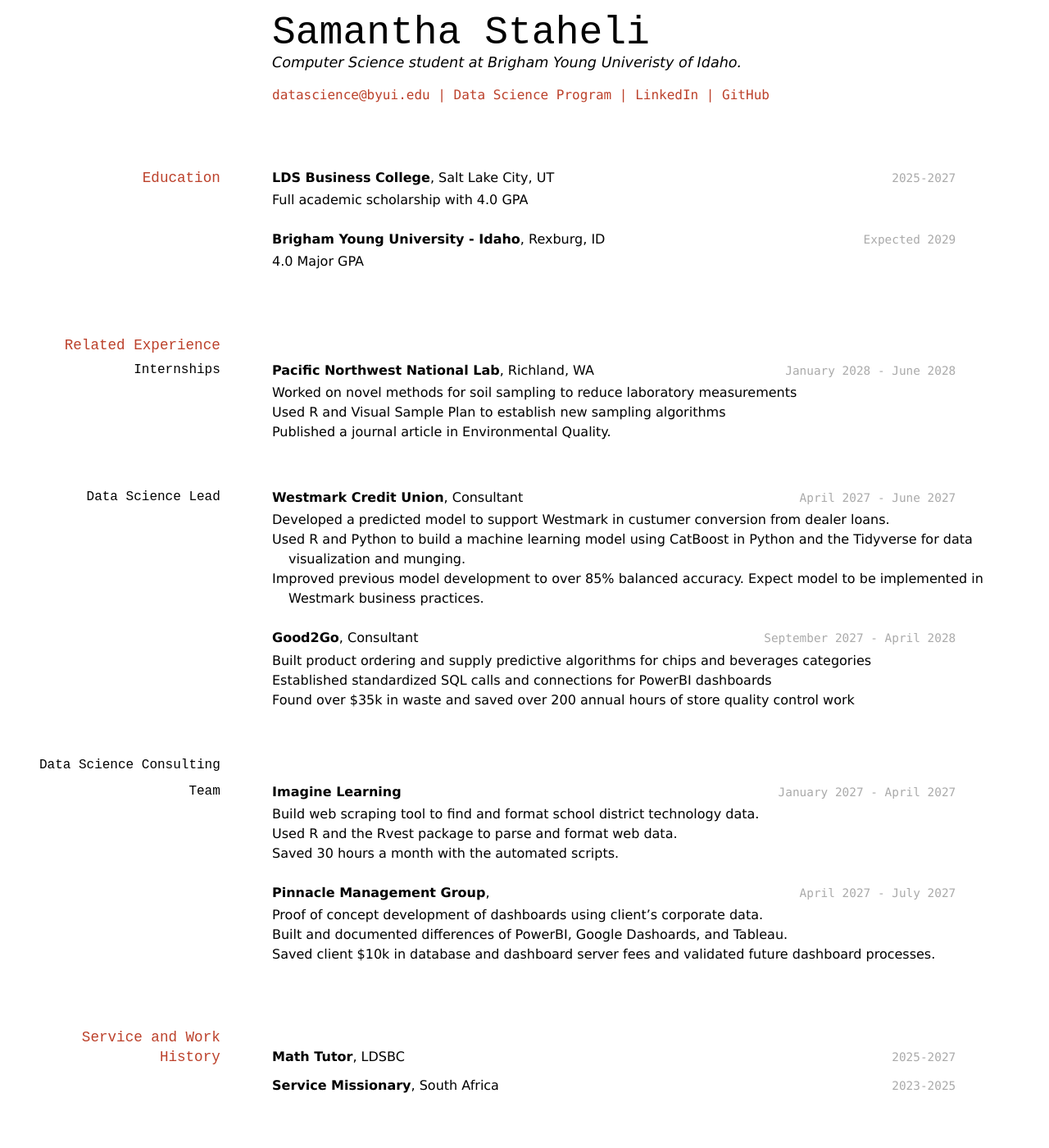
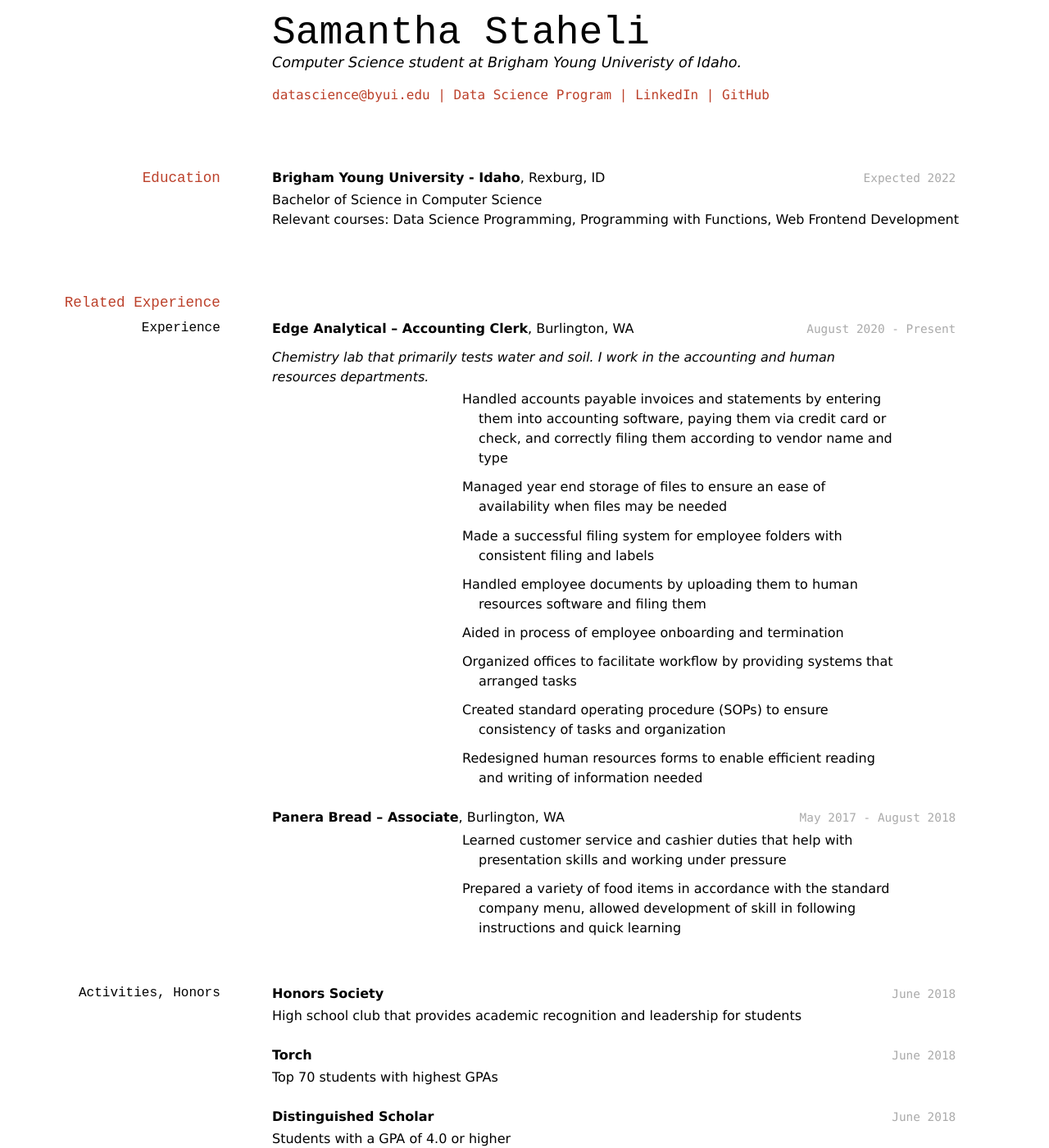
Before and after one commit to byuids-resumes/staheli-resume, a Jekyll site: the page built from docs/index.md, in a window 1280 px wide and 1400 px high. Shown: the whole window at 82% size. Built offline with Jekyll 4.4.1, drawn with Linux system fonts in a browser that asks for light colours; some of the changed text lies outside the part shown.

Commit message:
copied from resume

```diff
--- a/docs/index.md
+++ b/docs/index.md
@@ -16,71 +16,80 @@ Computer Science student at Brigham Young Univeristy of Idaho.
 
 ## Education
 
-`2025-2027`
-__LDS Business College__, Salt Lake City, UT
-
-- Full academic scholarship with 4.0 GPA
-
-`Expected 2029`
+`Expected 2022`
 __Brigham Young University - Idaho__, Rexburg, ID
 
-- 4.0 Major GPA
-
+- Bachelor of Science in Computer Science
+- Relevant courses: Data Science Programming, Programming with Functions, Web Frontend Development
 
 ## Related Experience
 
-### Internships
+### Experience
 
-`January 2028 - June 2028`
-__Pacific Northwest National Lab__, Richland, WA
+`August 2020 - Present`
+__Edge Analytical – Accounting Clerk__, Burlington, WA
 
-- Worked on novel methods for soil sampling to reduce laboratory measurements
-- Used R and Visual Sample Plan to establish new sampling algorithms
-- Published a journal article in Environmental Quality.
+_Chemistry lab that primarily tests water and soil. I work in the accounting and human resources departments._
 
-### Data Science Lead
+- Handled accounts payable invoices and statements by entering them into accounting software, paying them via credit card or check, and correctly filing them according to vendor name and type
 
-`April 2027 - June 2027`
-__Westmark Credit Union__, Consultant
+- Managed year end storage of files to ensure an ease of availability when files may be needed
 
-- Developed a predicted model to support Westmark in custumer conversion from dealer loans.
-- Used R and Python to build a machine learning model using CatBoost in Python and the Tidyverse for data visualization and munging.
-- Improved previous model development to over 85% balanced accuracy. Expect model to be implemented in Westmark business practices.
+- Made a successful filing system for employee folders with consistent filing and labels
 
-`September 2027 - April 2028`
-__Good2Go__, Consultant
+- Handled employee documents by uploading them to human resources software and filing them
 
-- Built product ordering and supply predictive algorithms for chips and beverages categories
-- Established standardized SQL calls and connections for PowerBI dashboards
-- Found over $35k in waste and saved over 200 annual hours of store quality control work
+- Aided in process of employee onboarding and termination
 
-### Data Science Consulting Team
+- Organized offices to facilitate workflow by providing systems that arranged tasks
 
-`January 2027 - April 2027`
-__Imagine Learning__
+- Created standard operating procedure (SOPs) to ensure consistency of tasks and organization
 
-- Build web scraping tool to find and format school district technology data.
-- Used R and the Rvest package to parse and format web data.
-- Saved 30 hours a month with the automated scripts.
-
-`April 2027 - July 2027`
-__Pinnacle Management Group__,
-
-- Proof of concept development of dashboards using client's corporate data.
-- Built and documented differences of PowerBI, Google Dashoards, and Tableau.
-- Saved client $10k in database and dashboard server fees and validated future dashboard processes.
+- Redesigned human resources forms to enable efficient reading and writing of information needed
 
 
-## Service and Work History
+`May 2017 - August 2018`
+__Panera Bread – Associate__, Burlington, WA
 
-`2025-2027`
-__Math Tutor__, LDSBC
+- Learned customer service and cashier duties that help with presentation skills and working under pressure
 
+- Prepared a variety of food items in accordance with the standard company menu, allowed development of skill in following instructions and quick learning
 
-`2023-2025`
-__Service Missionary__, South Africa
+### Activities, Honors
 
+`June 2018`
+__Honors Society__
 
+- High school club that provides academic recognition and leadership for students
+
+`June 2018`
+__Torch__
+
+- Top 70 students with highest GPAs
+
+`June 2018`
+__Distinguished Scholar__
+
+- Students with a GPA of 4.0 or higher
+
+`December 2018`
+__Student of the Month__
+
+- Award given to high school students, where a speech is given by the student of the month
+
+`Febuary 2018`
+__Community religion group project__
+
+- Group of different religions that came together to discuss religion and create a mural for a wall downtown
+
+### Knowledge, Skills
+
+Computer Languages
+
+- HTML, CSS, and JavaScript
+- MySQL
+- Python
+- R
 
 <!-- ### Footer
 
```
